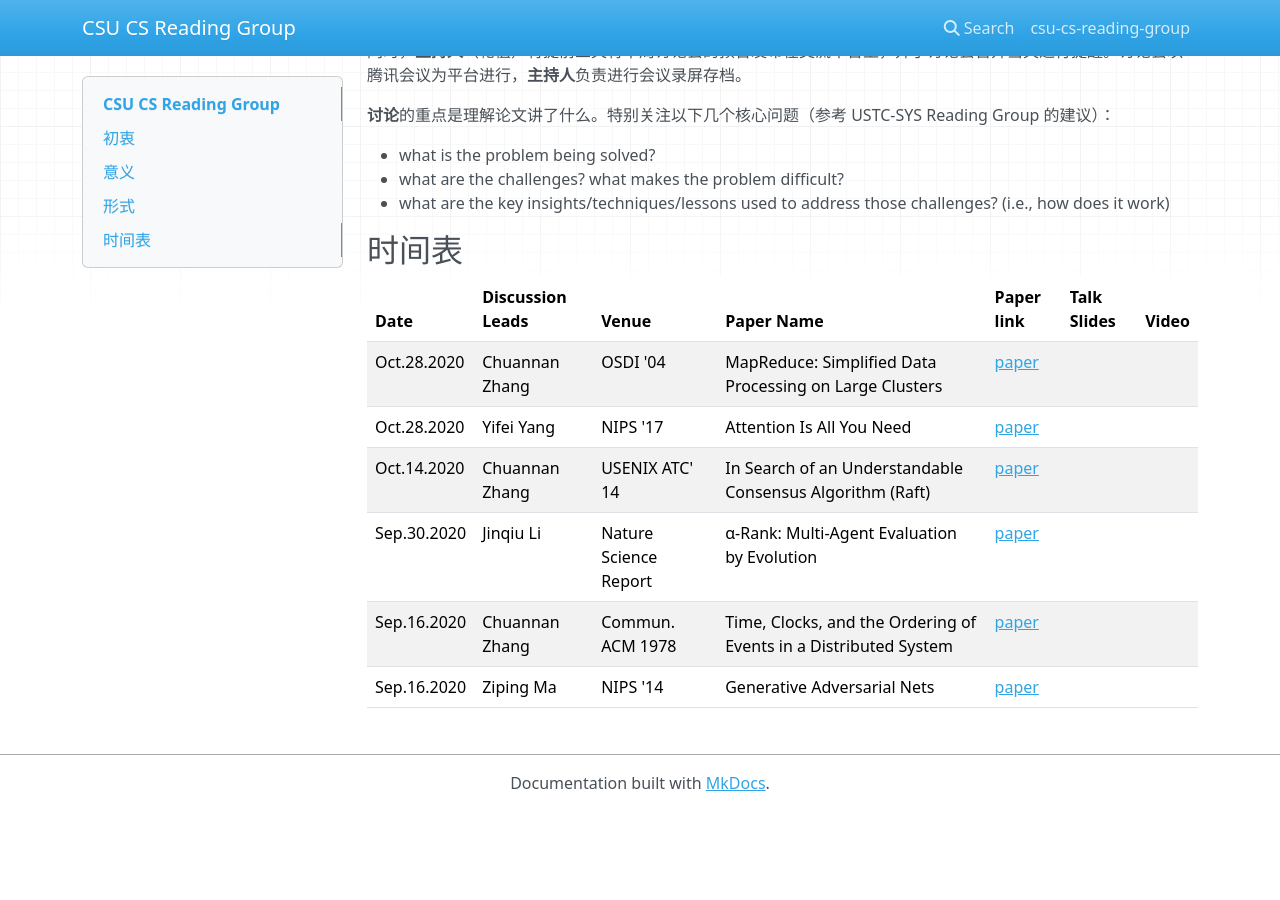
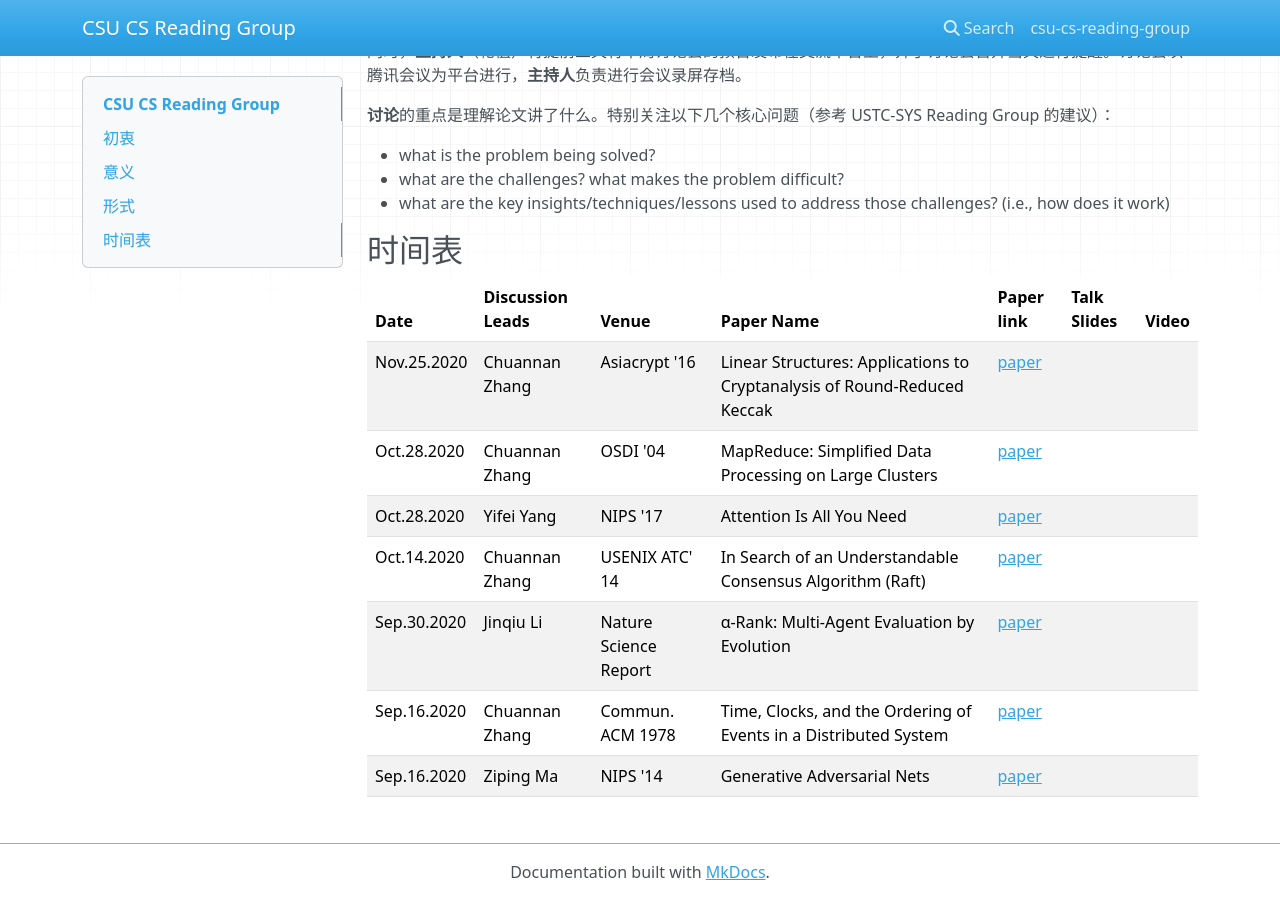
Before and after one commit to disc0ver-csu/csu-cs-reading-group, an MkDocs documentation site: the page built from docs/index.md, in a window 1280 px wide and 900 px high, scrolled down 635 px. Built offline with MkDocs 1.6.1, drawn with Linux system fonts in a browser that asks for light colours; nearby versions of some CDN libraries; before the commit the page ends 1446 px from its top, so only the background shows below that.

Commit message:
docs: update at 2020/11/24

```diff
--- a/docs/index.md
+++ b/docs/index.md
@@ -27,11 +27,12 @@ ReadingGroup 仍然属于 Disc0ver 组织[知识共享平台](https://github.com
 
 ## 时间表
 
-| Date        | Discussion Leads | Venue                 | Paper Name                                                       | Paper link                                                                                                                                      | Talk Slides | Video |
-| :---------- | :--------------- | :-------------------- | :--------------------------------------------------------------- | :---------------------------------------------------------------------------------------------------------------------------------------------- | :---------- | :---- |
-| Oct.28.2020 | Chuannan Zhang   | OSDI '04              | MapReduce: Simplified Data Processing on Large Clusters          | [paper](https://www.usenix.org/event/osdi04/tech/full_papers/dean/dean.pdf)                                                                     |             |
-| Oct.28.2020 | Yifei Yang       | NIPS '17              | Attention Is All You Need                                        | [paper](https://arxiv.org/pdf/1706.03762)                                                                                                       |
-| Oct.14.2020 | Chuannan Zhang   | USENIX ATC' 14        | In Search of an Understandable Consensus Algorithm (Raft)        | [paper](https://web.stanford.edu/~ouster/cgi-bin/papers/raft-atc14)                                                                             |
-| Sep.30.2020 | Jinqiu Li        | Nature Science Report | α-Rank: Multi-Agent Evaluation by Evolution                      | [paper](https://arxiv.org/pdf/1903.01373)                                                                                                       |             |       |
-| Sep.16.2020 | Chuannan Zhang   | Commun. ACM 1978      | Time, Clocks, and the Ordering of Events in a Distributed System | [paper](https://www.microsoft.com/en-us/research/wp-content/uploads/2016/12/Time-Clocks-and-the-Ordering-of-Events-in-a-Distributed-System.pdf) |             |
-| Sep.16.2020 | Ziping Ma        | NIPS '14              | Generative Adversarial Nets                                      | [paper](https://arxiv.org/pdf/1406.2661.pdf)                                                                                                    |
+| Date        | Discussion Leads | Venue                 | Paper Name                                                               | Paper link                                                                                                                                      | Talk Slides | Video |
+| :---------- | :--------------- | :-------------------- | :----------------------------------------------------------------------- | :---------------------------------------------------------------------------------------------------------------------------------------------- | :---------- | :---- |
+| Nov.25.2020 | Chuannan Zhang   | Asiacrypt '16         | Linear Structures: Applications to Cryptanalysis of Round-Reduced Keccak | [paper](https://www.iacr.org/archive/asiacrypt2016/10031143/10031143.pdf)                                                                       |
+| Oct.28.2020 | Chuannan Zhang   | OSDI '04              | MapReduce: Simplified Data Processing on Large Clusters                  | [paper](https://www.usenix.org/event/osdi04/tech/full_papers/dean/dean.pdf)                                                                     |             |
+| Oct.28.2020 | Yifei Yang       | NIPS '17              | Attention Is All You Need                                                | [paper](https://arxiv.org/pdf/1706.03762)                                                                                                       |
+| Oct.14.2020 | Chuannan Zhang   | USENIX ATC' 14        | In Search of an Understandable Consensus Algorithm (Raft)                | [paper](https://web.stanford.edu/~ouster/cgi-bin/papers/raft-atc14)                                                                             |
+| Sep.30.2020 | Jinqiu Li        | Nature Science Report | α-Rank: Multi-Agent Evaluation by Evolution                              | [paper](https://arxiv.org/pdf/1903.01373)                                                                                                       |             |       |
+| Sep.16.2020 | Chuannan Zhang   | Commun. ACM 1978      | Time, Clocks, and the Ordering of Events in a Distributed System         | [paper](https://www.microsoft.com/en-us/research/wp-content/uploads/2016/12/Time-Clocks-and-the-Ordering-of-Events-in-a-Distributed-System.pdf) |             |
+| Sep.16.2020 | Ziping Ma        | NIPS '14              | Generative Adversarial Nets                                              | [paper](https://arxiv.org/pdf/1406.2661.pdf)                                                                                                    |
```
